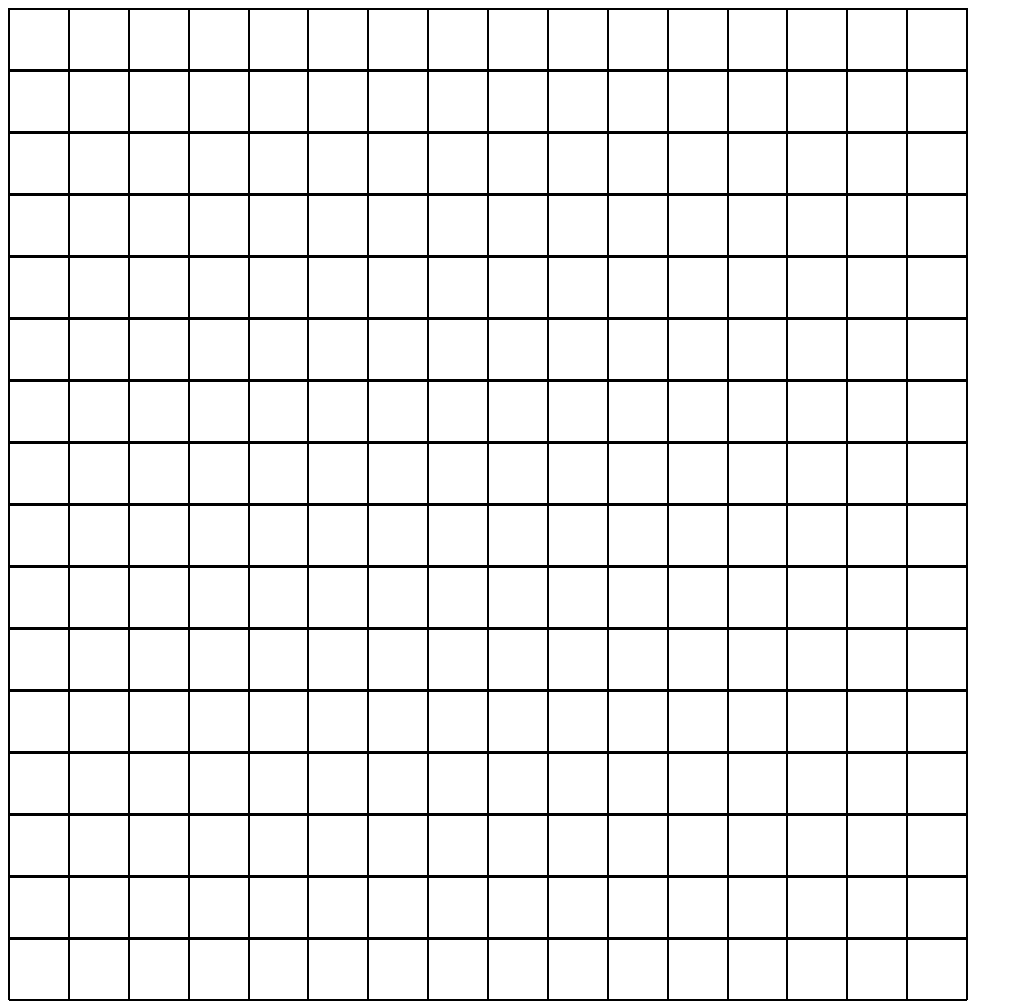
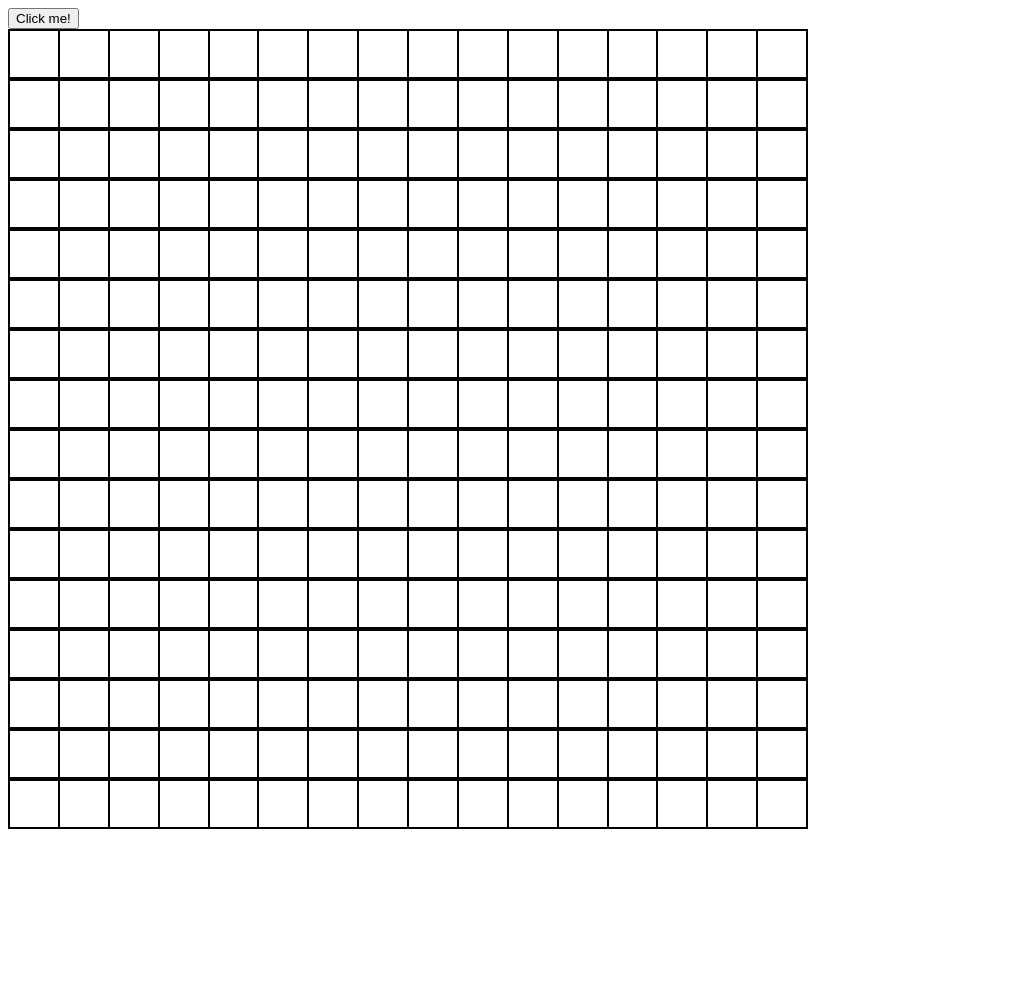
Before and after one commit to willhlong/odin-etch-a-sketch, a plain HTML site: page index.html in a window 1280 px wide. Shown: the whole page, without its empty margins (0-1023 px from the left). After the commit the page ends 837 px from the top, so only its background shows below. Drawn offline with Linux system fonts and the light colour scheme.

Commit message:
Added user prompt for grid size

```diff
--- a/index.html
+++ b/index.html
@@ -8,15 +8,20 @@
     <title>Etch-a-Sketch</title>
 </head>
 <body>
+    <button id="grid-button">Click me!</button>
     <div class="grid-container no-border">
         <script>
+            let gridSize = 16;
             let gridContainer = document.querySelector(".grid-container");
-            for (let i = 0; i < 16; i++) {
+            printGrid();
+            function printGrid() {
+                clearGrid();
+                for (let i = 0; i < gridSize; i++) {
                     let rowDiv = document.createElement('div');
                     let containerClassName = "row-container";
                     rowDiv.setAttribute("class", containerClassName);
                     gridContainer.appendChild(rowDiv);
-                for (let j = 0; j < 16; j++) {
+                    for (let j = 0; j < gridSize; j++) {
                         let colDiv = document.createElement('div');
                         let className = "cell row" + i + " col" + j;
                         colDiv.setAttribute("class", className);
@@ -29,6 +34,20 @@
                     cell.classList.add("class", "filled");
                 });
             });
+            }
+            function clearGrid() {
+                document.querySelector(".grid-container").replaceChildren();
+            }
+            document.getElementById('grid-button').addEventListener('click', () => {
+                let response = prompt("Please enter a value for the desired grid size (max 100)...");
+                if (response > 100 || response < 0) {
+                    alert("Invalid response...");
+                }
+                else {
+                    gridSize = response;
+                    printGrid();
+                }
+            });
         </script>
     </div>
 </body>
--- a/styles.css
+++ b/styles.css
@@ -10,10 +10,14 @@ div {
     border-color: black;
     border-width: 1px;
     flex-grow: 1;
-    height: 60px;
+
 }
 
 .grid-container {
+    display: flex;
+    flex-direction: column;
+    flex: 1;
     border-style: none;
-    width: 960px;
+    width: 800px;
+    height: 800px;
 }
```
Lines whose indentation alone changed are shown as unchanged.
